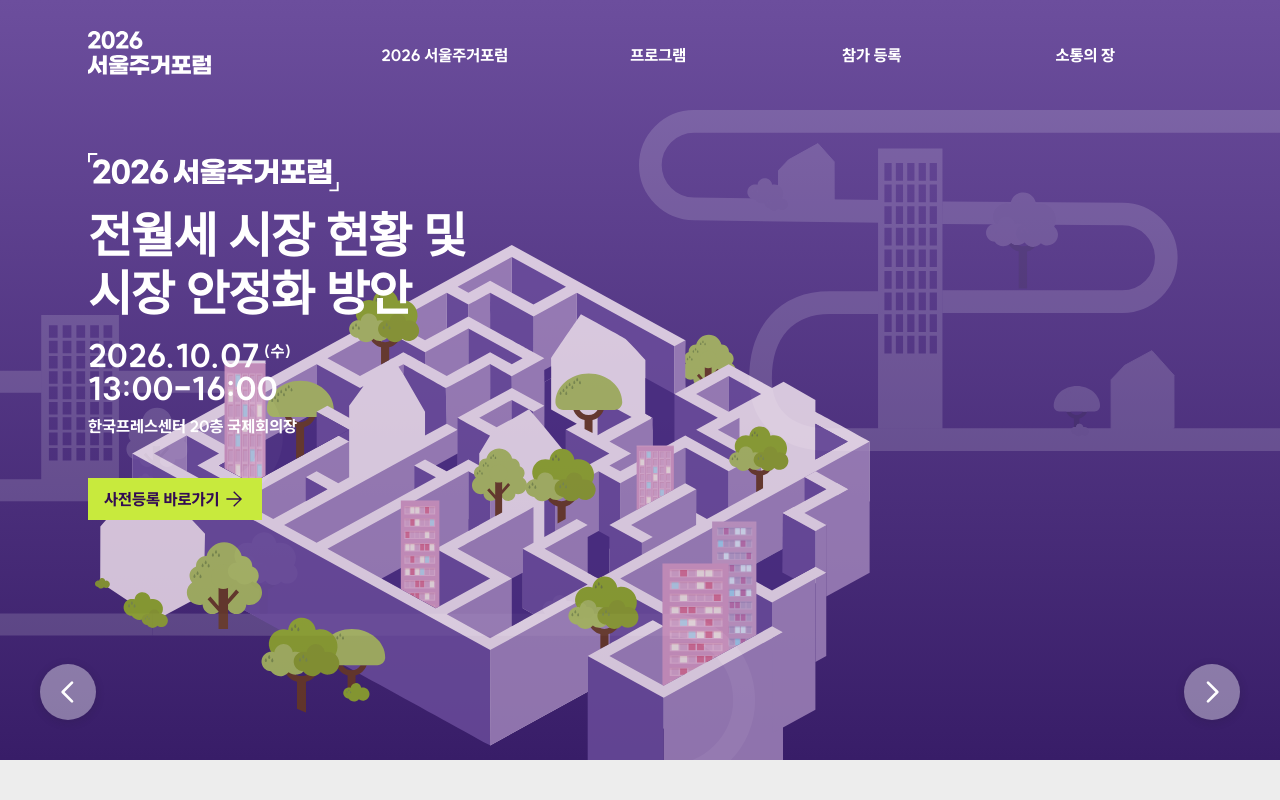
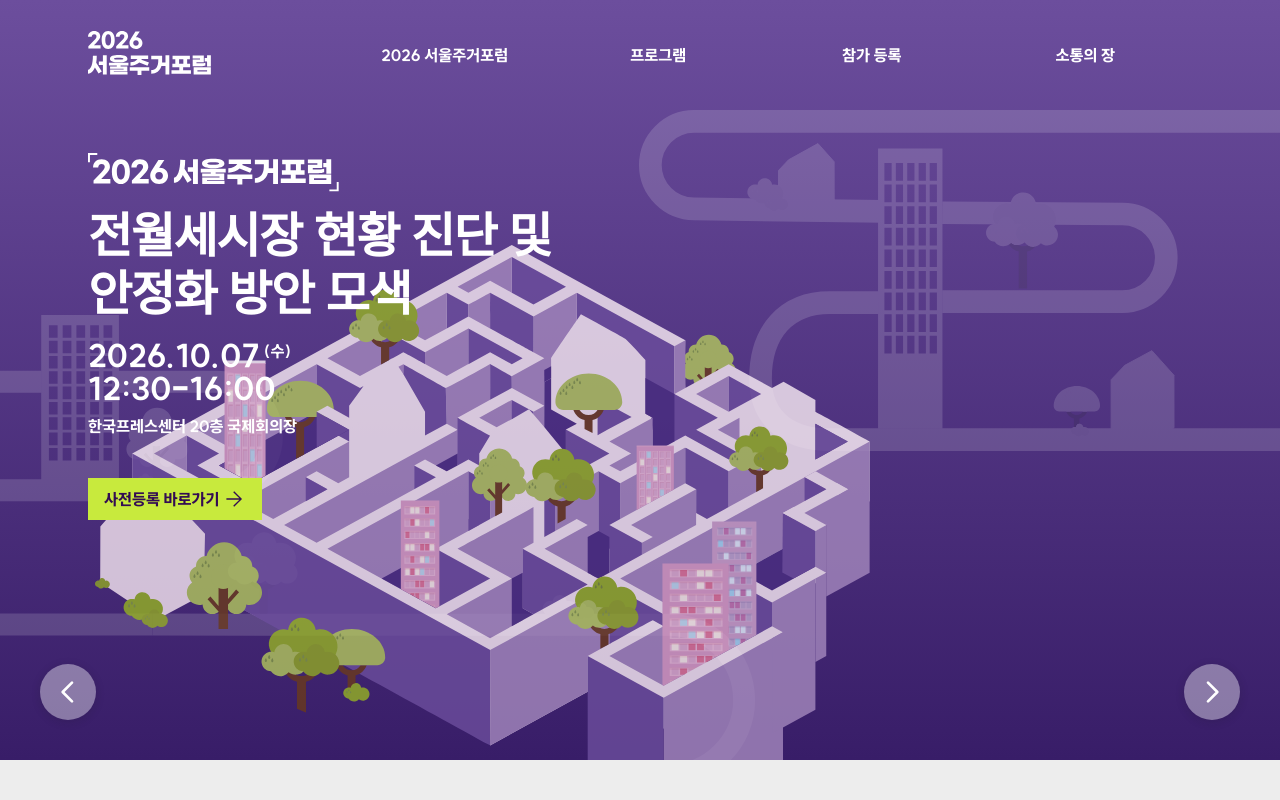
Before and after one commit to client-168-projects/seoul-house-forum, a Next.js app: page / in a window 1280 px wide. Shown: the top 800 px of the page. Built offline with nearby package versions, Linux system fonts and the light colour scheme; a web font is replaced by a local one.

Commit message:
fix: 행사 데이터 변경

```diff
--- a/src/app/forum/overview/page.tsx
+++ b/src/app/forum/overview/page.tsx
@@ -19,7 +19,7 @@ interface OverviewRow {
 
 const ROWS: OverviewRow[] = [
   { tag: "행사", value: EVENT_INFO.name },
-  { tag: "주제", value: `${EVENT_INFO.theme}${EVENT_INFO.themeNote}` },
+  { tag: "주제", value: EVENT_INFO.theme },
   { tag: "일시", value: `${EVENT_INFO.dateLong} ${EVENT_INFO.timeRange}` },
   { tag: "장소", value: EVENT_INFO.venue },
   {
--- a/src/app/globals.css
+++ b/src/app/globals.css
@@ -44,6 +44,8 @@
 
   /* 일러스트 계열. 현재 UI에는 쓰이지 않고 팔레트 정의용으로만 둔다. */
   --color-pink: #f0a8e8;
+  /* 피그마 Pink/Light. 오시는 길 두 번째 버스 정류장 배지 */
+  --color-pink-light: #a14879;
 
   --background: var(--color-surface);
   --foreground: var(--color-ink);
@@ -81,6 +83,7 @@
   --color-footer-bg: var(--color-footer-bg);
   --color-footer-line: var(--color-footer-line);
   --color-pink: var(--color-pink);
+  --color-pink-light: var(--color-pink-light);
 
   --font-sans: var(--font-suit);
   --font-heading: var(--font-gmarket);
--- a/src/app/layout.tsx
+++ b/src/app/layout.tsx
@@ -9,7 +9,7 @@ export const metadata: Metadata = {
     default: "2026 서울주거포럼",
     template: "%s | 2026 서울주거포럼",
   },
-  description: "전월세 시장 현황 및 시장 안정화 방안을 논의하는 2026 서울주거포럼",
+  description: "전월세시장 현황을 진단하고 안정화 방안을 모색하는 2026 서울주거포럼",
 };
 
 export default function RootLayout({ children }: LayoutProps<"/">) {
--- a/src/components/forum/PosterViewer.tsx
+++ b/src/components/forum/PosterViewer.tsx
@@ -5,8 +5,8 @@ import { useEffect, useState } from "react";
 
 const POSTER = {
   src: "/images/forum/poster.webp",
-  width: 1000,
-  height: 1414,
+  width: 1400,
+  height: 1980,
 };
 
 interface PosterViewerProps {
--- a/src/components/forum/RouteBadge.tsx
+++ b/src/components/forum/RouteBadge.tsx
@@ -11,8 +11,8 @@ export function RouteBadge({ children, tone = "accent", className }: RouteBadgeP
   return (
     <span
       className={cn(
-        "inline-flex h-[28px] shrink-0 items-center rounded-full px-[14px] text-body font-extrabold text-ink",
-        tone === "accent" ? "bg-accent" : "bg-[#edbed8]",
+        "inline-flex h-[28px] shrink-0 items-center rounded-full px-[14px] text-body font-extrabold",
+        tone === "accent" ? "bg-accent text-ink" : "bg-pink-light text-white",
         className,
       )}
     >
--- a/src/data/event.ts
+++ b/src/data/event.ts
@@ -1,15 +1,14 @@
 export const EVENT_INFO = {
   name: "2026 서울주거포럼",
-  theme: "전월세 시장 현황 및 시장 안정화 방안",
+  theme: "전월세시장 현황 진단 및 안정화 방안 모색",
   /** 홈 히어로에서 목업과 동일하게 두 줄로 끊어 노출한다. */
-  themeLines: ["전월세 시장 현황 및", "시장 안정화 방안"],
-  themeNote: "(가제)",
+  themeLines: ["전월세시장 현황 진단 및", "안정화 방안 모색"],
   date: "2026.10.07",
   day: "수",
   dateLabel: "2026.10.07 (수)",
   dateLong: "2026년 10월 7일(수)",
-  time: "13:00-16:00",
-  timeRange: "13:00~16:00",
+  time: "12:30-16:00",
+  timeRange: "12:30~16:00",
   venue: "한국프레스센터 20층 국제회의장",
   address: "서울특별시 중구 세종대로 124",
   host: "서울특별시",
```
Also changed, not shown: public/images/forum/poster.webp.
